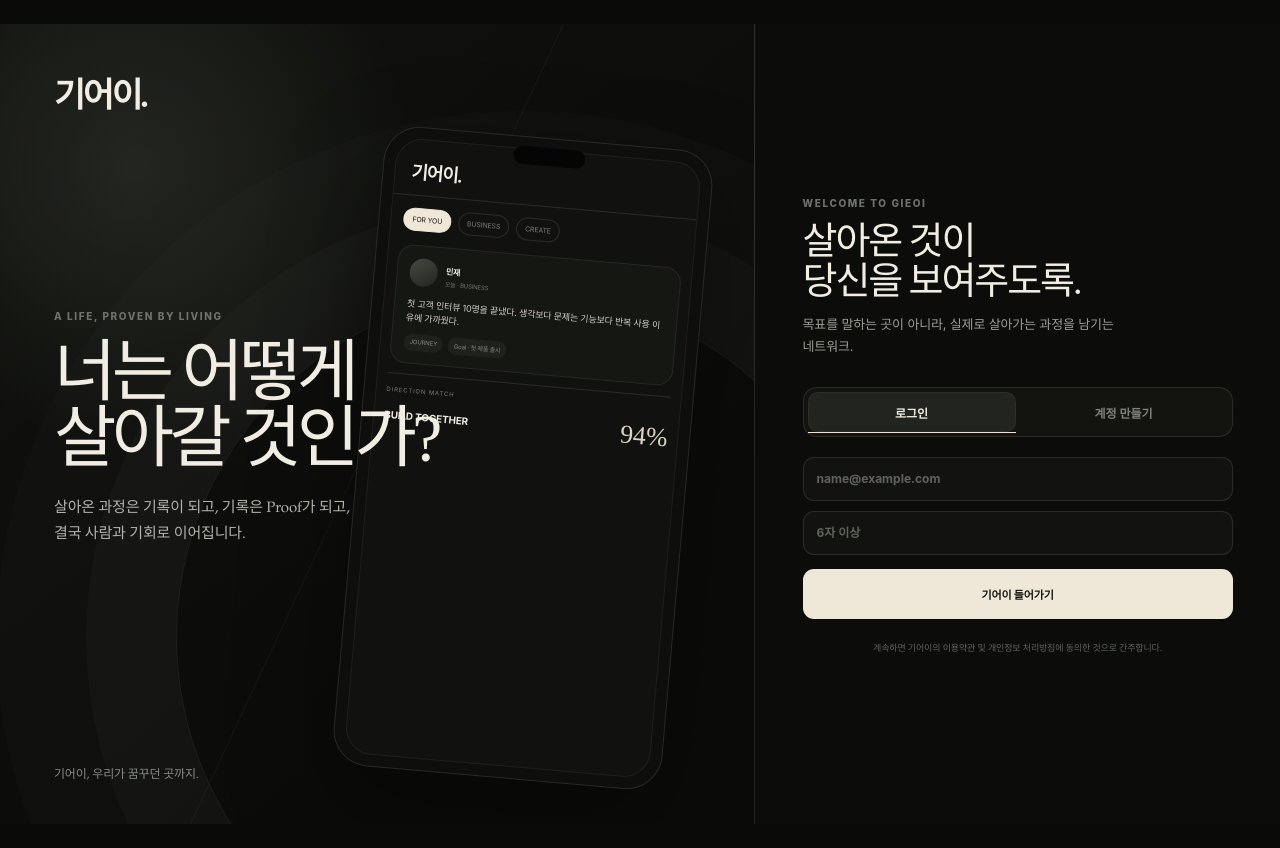
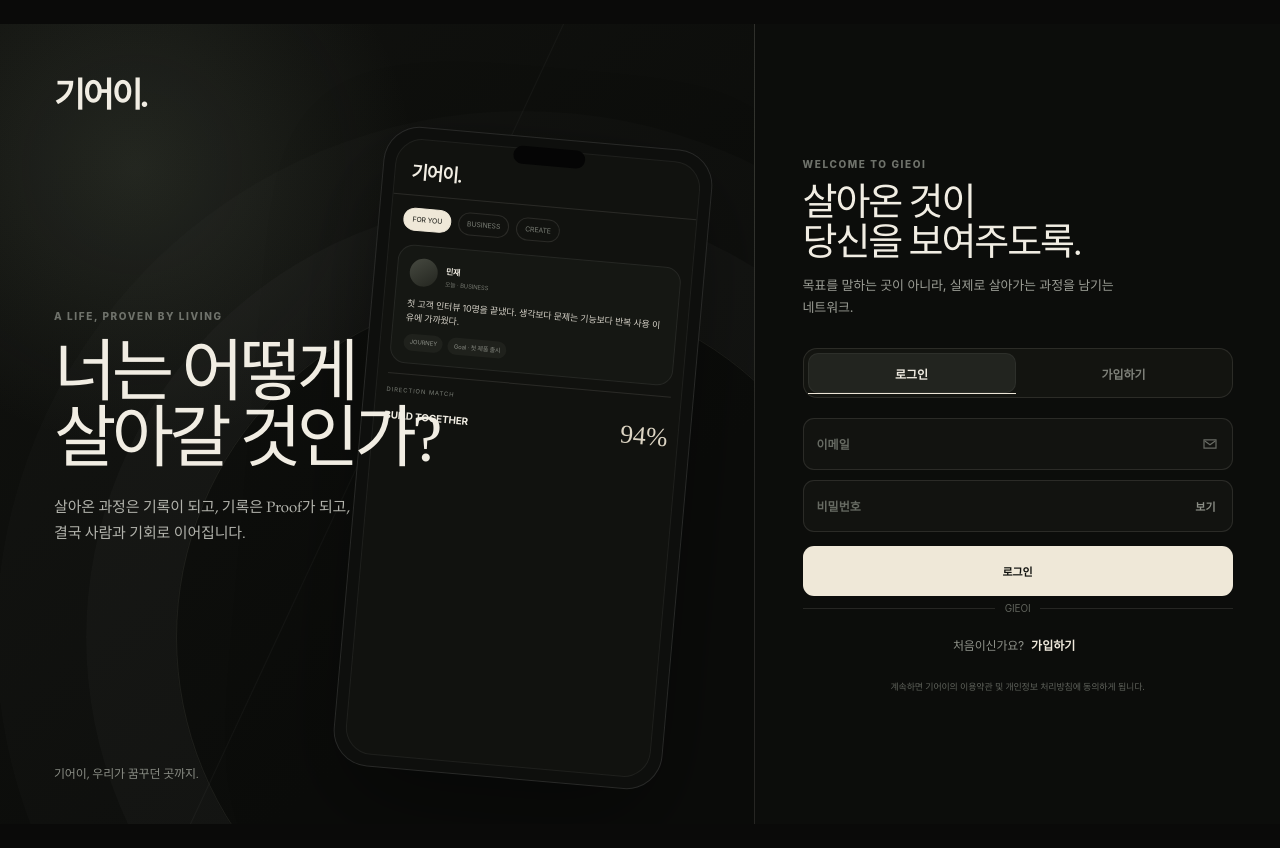
Before and after one commit to jangsang1214/gieoi_business_model, a Next.js app: page /login in a window 1280 px wide. Built offline with nearby package versions, Linux system fonts and the light colour scheme; no server answers.

Commit message:
feat: polish auth interactions and field states

```diff
--- a/src/components/login-form.tsx
+++ b/src/components/login-form.tsx
@@ -10,12 +10,17 @@ function friendly(message: string) {
   if (text.includes("already registered")) return "이미 가입된 이메일입니다. 로그인으로 들어가주세요.";
   if (text.includes("password")) return "비밀번호는 6자 이상으로 입력해주세요.";
   if (text.includes("email")) return "사용할 수 있는 이메일 주소인지 확인해주세요.";
-  return message;
+  return "잠시 문제가 생겼습니다. 다시 시도해주세요.";
+}
+
+function MailIcon() {
+  return <span className="input-icon" aria-hidden="true"><svg viewBox="0 0 24 24"><path d="M4 6.5h16v11H4z"/><path d="m5 8 7 5 7-5"/></svg></span>;
 }
 
 export function LoginForm() {
   const [mode, setMode] = useState<"login" | "signup">("login");
   const [loading, setLoading] = useState(false);
+  const [showPassword, setShowPassword] = useState(false);
   const [msg, setMsg] = useState("");
   const [ok, setOk] = useState(false);
   const router = useRouter();
@@ -68,35 +73,49 @@ export function LoginForm() {
     <div className="auth-panel">
       <div className="auth-tabs" role="tablist" aria-label="로그인 방식">
         <button type="button" className={mode === "login" ? "active" : ""} onClick={() => changeMode("login")}>로그인</button>
-        <button type="button" className={mode === "signup" ? "active" : ""} onClick={() => changeMode("signup")}>계정 만들기</button>
+        <button type="button" className={mode === "signup" ? "active" : ""} onClick={() => changeMode("signup")}>가입하기</button>
       </div>
 
       <form onSubmit={submit} className="auth-form">
         {mode === "signup" && (
           <label className="field auth-field">
             <span>이름</span>
-            <input name="name" required autoComplete="name" placeholder="기어이에서 사용할 이름" />
+            <div className="auth-input-wrap">
+              <input name="name" required autoComplete="name" placeholder="이름" />
+            </div>
           </label>
         )}
+
         <label className="field auth-field">
           <span>이메일</span>
-          <input name="email" type="email" autoComplete="email" required placeholder="name@example.com" />
+          <div className="auth-input-wrap">
+            <input name="email" type="email" inputMode="email" autoComplete="email" required placeholder="이메일" />
+            <MailIcon />
+          </div>
         </label>
+
         <label className="field auth-field">
           <span>비밀번호</span>
-          <input name="password" type="password" minLength={6} autoComplete={mode === "login" ? "current-password" : "new-password"} required placeholder="6자 이상" />
+          <div className="auth-input-wrap">
+            <input name="password" type={showPassword ? "text" : "password"} minLength={6} autoComplete={mode === "login" ? "current-password" : "new-password"} required placeholder="비밀번호" />
+            <button className="password-toggle" type="button" onClick={() => setShowPassword(v => !v)} aria-label={showPassword ? "비밀번호 숨기기" : "비밀번호 보기"}>{showPassword ? "숨기기" : "보기"}</button>
+          </div>
         </label>
 
         {msg && <div className={ok ? "success auth-message" : "error auth-message"}>{msg}</div>}
 
         <button className="btn primary full auth-submit" disabled={loading}>
-          {loading ? "확인 중..." : mode === "login" ? "기어이 들어가기" : "나의 궤적 시작하기"}
+          {loading ? "확인 중..." : mode === "login" ? "로그인" : "계정 만들기"}
         </button>
       </form>
 
-      <div className="auth-footnote">
-        계속하면 기어이의 이용약관 및 개인정보 처리방침에 동의한 것으로 간주합니다.
+      <div className="auth-divider">GIEOI</div>
+      <div className="auth-switch">
+        {mode === "login" ? "처음이신가요?" : "이미 계정이 있나요?"}
+        <button type="button" onClick={() => changeMode(mode === "login" ? "signup" : "login")}>{mode === "login" ? "가입하기" : "로그인"}</button>
       </div>
+
+      <div className="auth-footnote">계속하면 기어이의 이용약관 및 개인정보 처리방침에 동의하게 됩니다.</div>
     </div>
   );
 }
```
